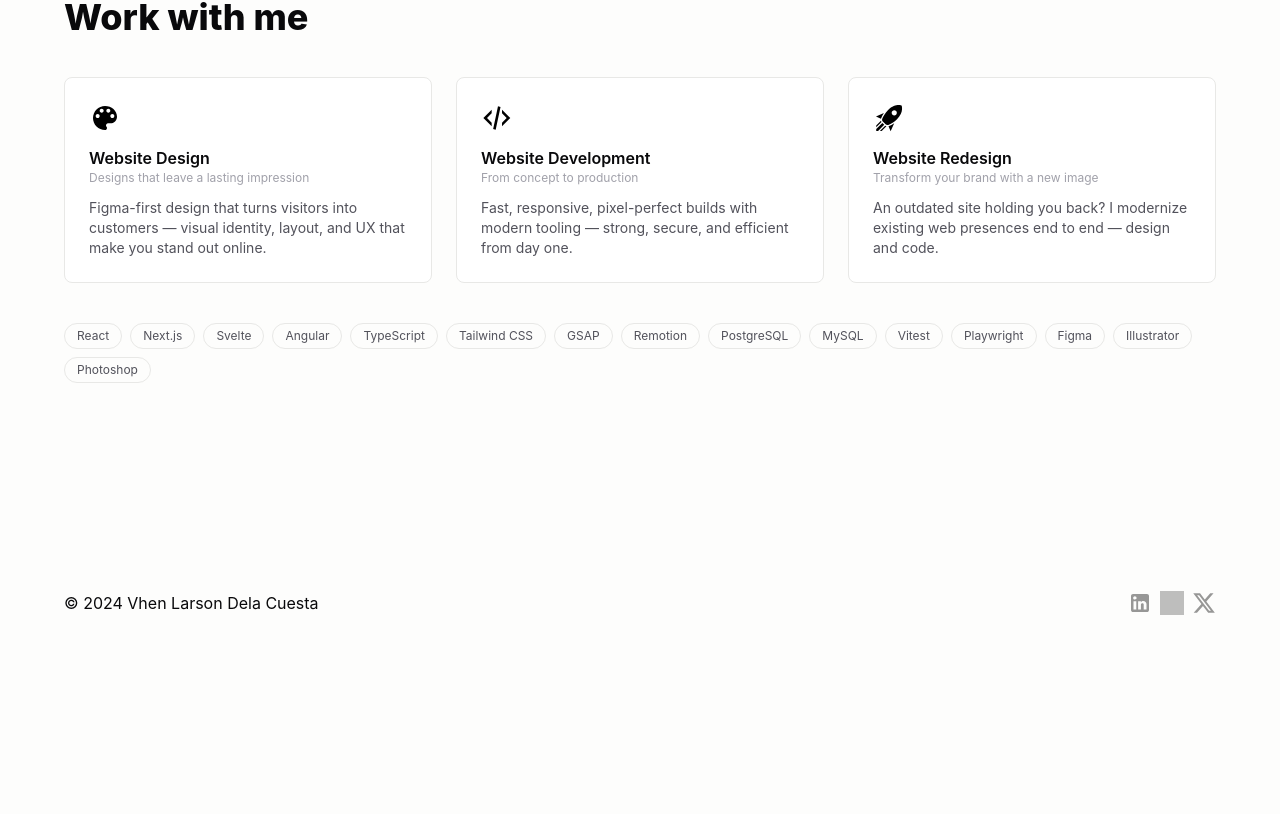
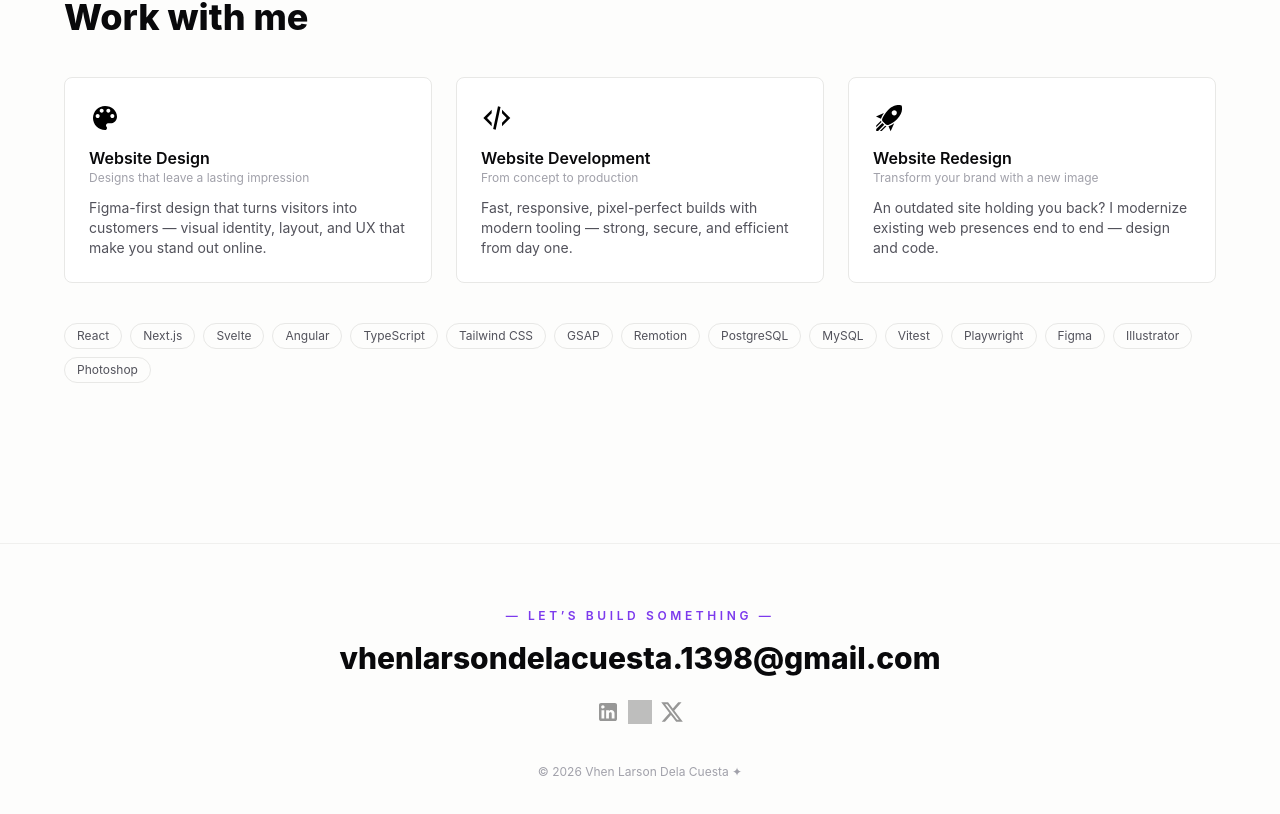
Before and after one commit to VLarz/portfolio, a React (Create React App) app: page / in a window 1280 px wide. Shown: the part 2334-3148 px from the top of the page. Before the commit the page ends 2965 px from the top, so only its background shows below. Built offline with nearby package versions, Linux system fonts and the light colour scheme; grey boxes are pictures that could not be loaded.

Commit message:
feat(contact): footer becomes contact section with mailto CTA
Co-Authored-By: Claude Fable 5 <noreply@anthropic.com>

```diff
--- a/src/components/Footer.tsx
+++ b/src/components/Footer.tsx
@@ -1,17 +1,26 @@
 import Socials from './Socials';
 
-type Props = React.HTMLAttributes<HTMLElement>;
-
-export default function Footer({}: Props) {
+export default function Footer() {
   return (
-    <footer className={`flex justify-center py-4 mt-32`}>
+    <footer id="contact" className={`mt-24 border-t border-line/60`}>
       <div
-        className={`max-w-8xl px-6 md:px-8 lg:px-16 flex justify-between items-center w-full`}
+        className={`mx-auto max-w-8xl px-6 py-16 text-center sm:px-8 lg:px-16`}
       >
-        <h3 className={`text-xs sm:text-base`}>
-          © 2024 Vhen Larson Dela Cuesta
-        </h3>
-        <Socials className={`!mt-0`} />
+        <p
+          className={`text-xs font-semibold uppercase tracking-[0.3em] text-star`}
+        >
+          — Let&rsquo;s build something —
+        </p>
+        <a
+          href="mailto:vhenlarsondelacuesta.1398@gmail.com"
+          className={`mt-4 inline-block break-all text-xl font-extrabold transition-colors hover:text-accent sm:text-2xl lg:text-3xl`}
+        >
+          vhenlarsondelacuesta.1398@gmail.com
+        </a>
+        <Socials className={`mt-6`} />
+        <p className={`mt-10 text-xs text-fg-subtle`}>
+          © 2026 Vhen Larson Dela Cuesta ✦
+        </p>
       </div>
     </footer>
   );
```
Also changed, not shown: 1 other file (tests, documents, lock files or other folders).
